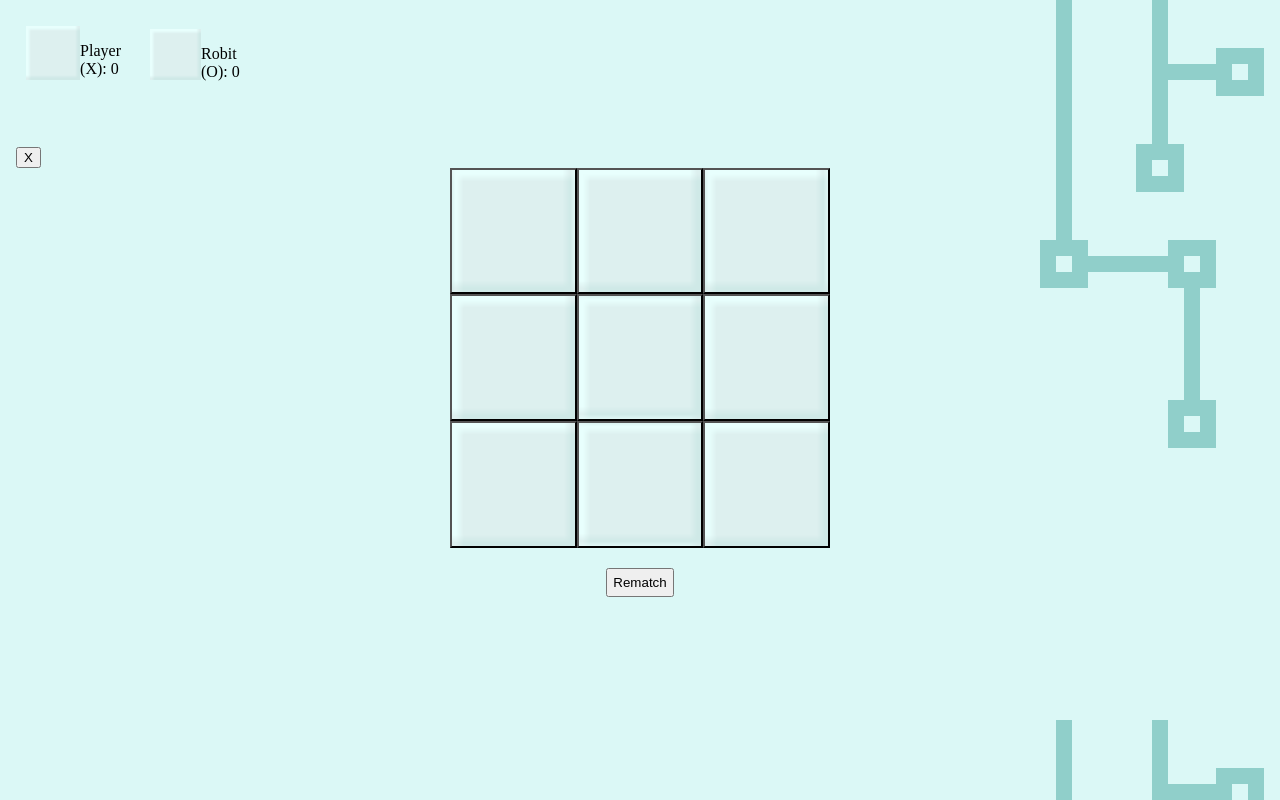
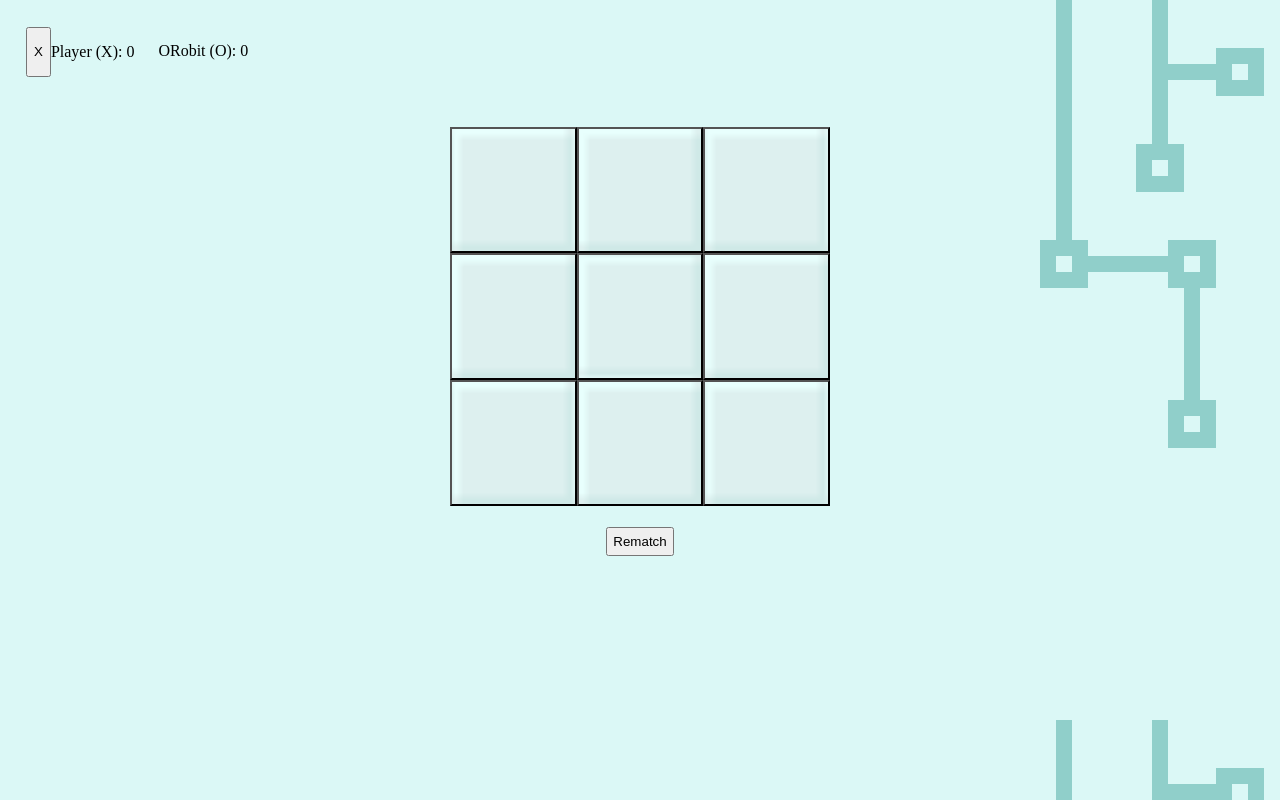
Before and after one commit to badideainc/internship-code-test, a website: page index.html in a window 1280 px wide. Drawn offline with Linux system fonts and the light colour scheme.

Commit message:
Simplify scoreboard

```diff
--- a/index.html
+++ b/index.html
@@ -9,16 +9,15 @@
 	<body>
 		<section id="scoreboard">
 			<div class="score">
-						<img src="images/cell_light.png" alt="Player" class="scoreImage">
-						<p id="playerScore"></p>
+				<button id="playerMarker" class="scoreMarker">X</button>
+				<p id="playerScore"></p>
 			</div>
 			<div class="score">
-						<img src="images/cell_light.png" alt="Robit" class="scoreImage">
-						<p id="computerScore"></p>
+				<p id="computerMarker" class="scoreMarker">O</p>
+				<p id="computerScore"></p>
 			</div>
 		</section>
 		<div id="status"></div>
-		<div><button id="playerMarker">X</button></div>
 		<section id="game">
 			<div id="board">
 				<button class="cell"></button>
```
